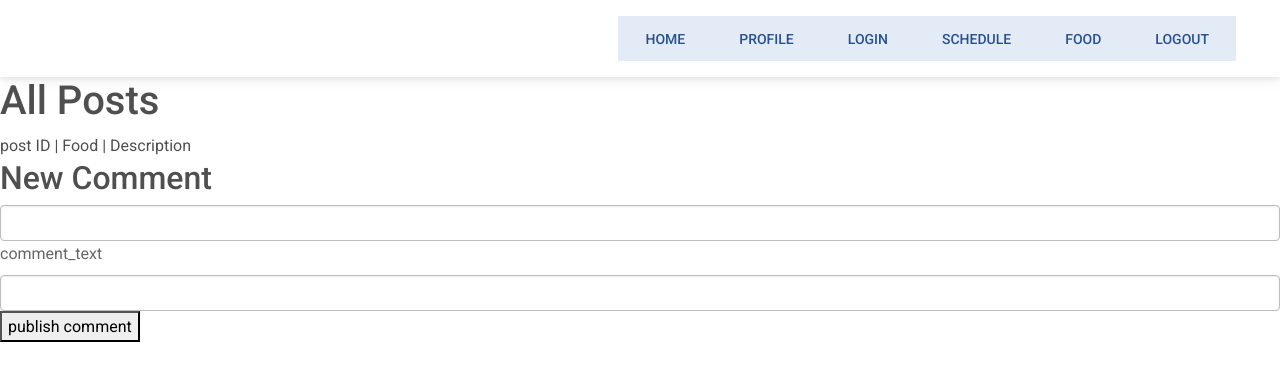
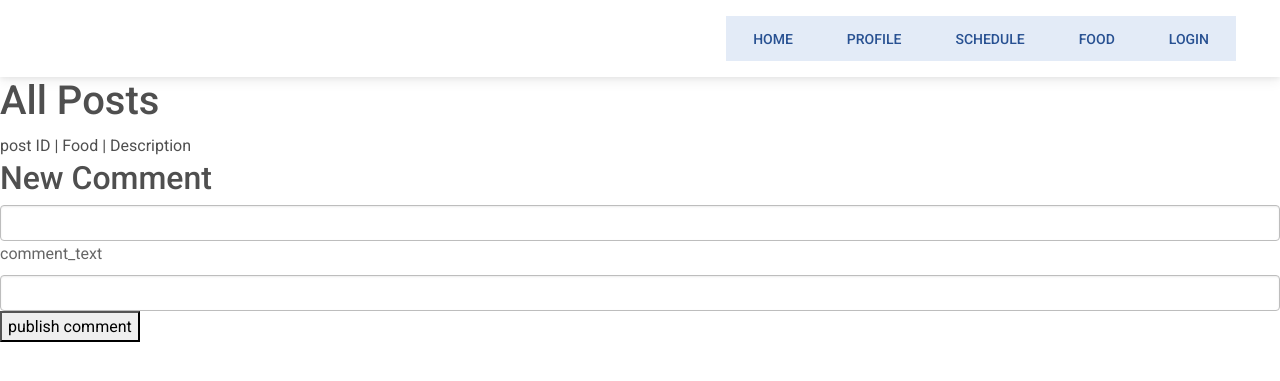
Before and after one commit to colemcanelly/csce310-final-project, a PHP site: page / in a window 1280 px wide. Shown: the top 381 px of the page. Run offline with PHP 8.4, Linux system fonts and the light colour scheme; data that the repository does not hold is empty; some libraries are stand-ins or nearby versions.

Commit message:
login/out visibility fix

```diff
--- a/components/header.php
+++ b/components/header.php
@@ -10,16 +10,21 @@
             <a href="./profile.php" class="btn btn-secondary btn-lg" role="button">Profile</a>
           </li>
           <li class="nav-item">
-            <a href="./login.php" class="btn btn-secondary btn-lg" role="button">Login</a>
-          </li>
-          <li class="nav-item">
             <a href="./schedule.php" class="btn btn-secondary btn-lg" role="button">Schedule</a>
           </li>
           <li class="nav-item">
             <a href="./food.php" class="btn btn-secondary btn-lg" role="button">Food</a>
           </li>
           <li class="nav-item">
-            <a href="./logout.php" class="btn btn-secondary btn-lg" role="button">Logout</a>
+            <?php
+              if (isset($_SESSION['user_id'])) {
+                // user is logged in, display logout button
+                echo '<a href="./logout.php" class="btn btn-secondary btn-lg" role="button">Logout</a>';
+              } else {
+                // user is not logged in, display login button
+                echo '<a href="./login.php" class="btn btn-secondary btn-lg" role="button">Login</a>';
+              }
+            ?>
           </li>
         </ul>
       </div>
```
